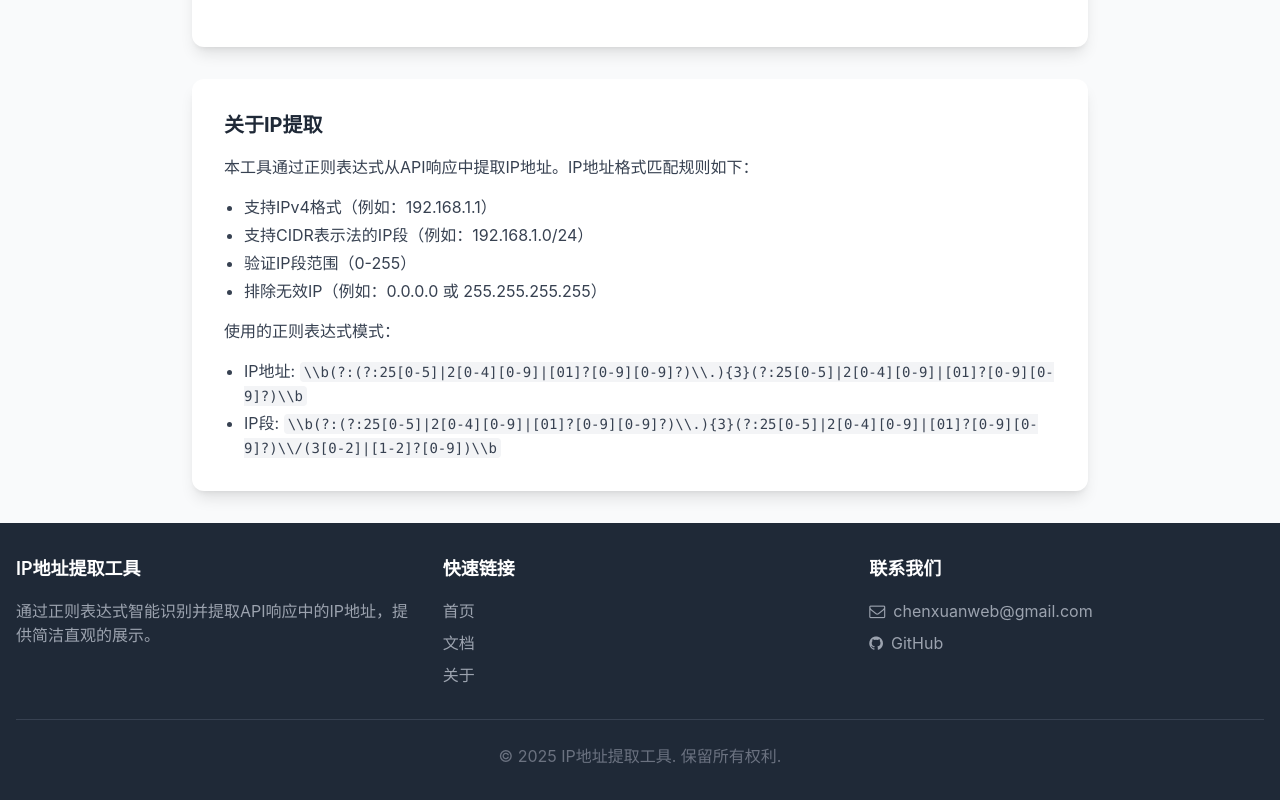
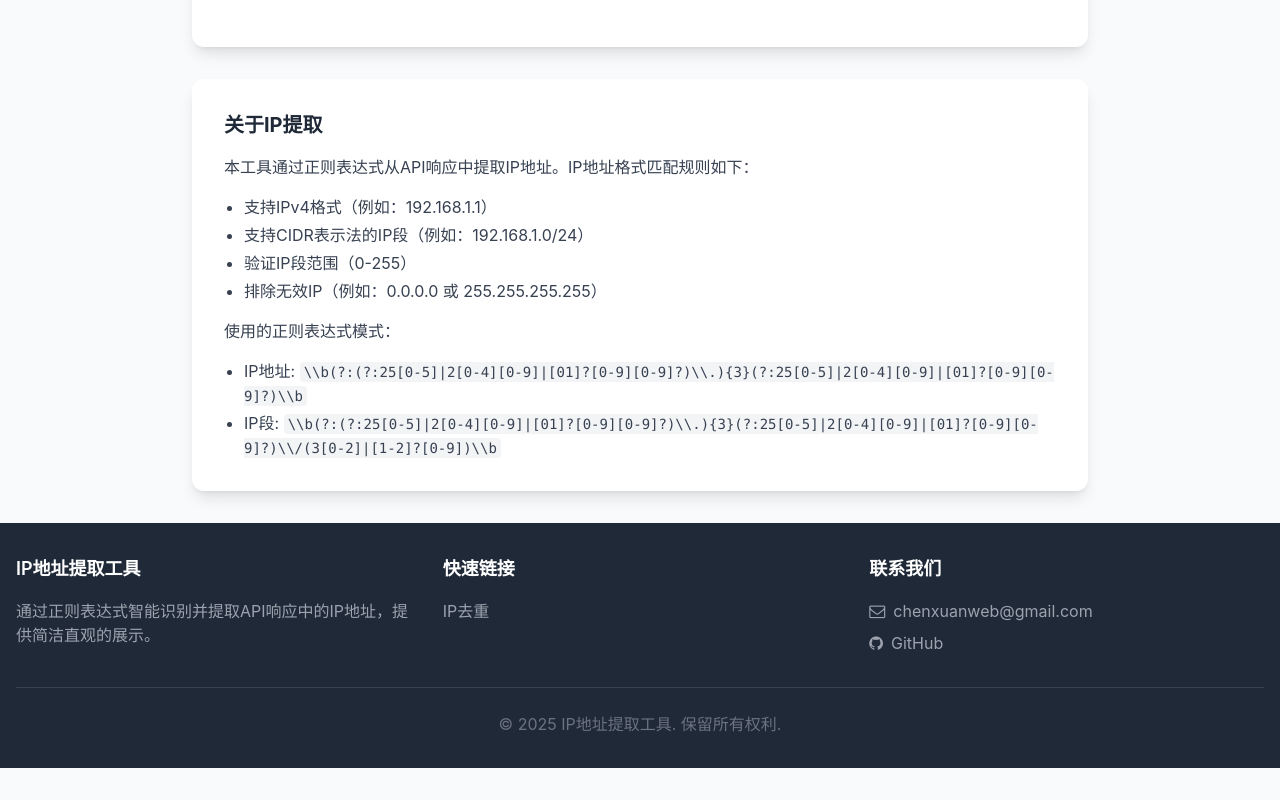
Before and after one commit to chenxuan520/getip-cf-worker, a plain HTML site: page index.html in a window 1280 px wide. Shown: the part 669-1469 px from the top of the page. After the commit the page ends 1437 px from the top, so only its background shows below. Drawn offline with nearby package versions, Linux system fonts and the light colour scheme.

Commit message:
Update index.html

```diff
--- a/index.html
+++ b/index.html
@@ -210,9 +210,7 @@
                 <div>
                     <h3 class="text-lg font-semibold mb-4">快速链接</h3>
                     <ul class="space-y-2">
-                        <li><a href="#" class="text-gray-400 hover:text-white transition-colors">首页</a></li>
-                        <li><a href="#" class="text-gray-400 hover:text-white transition-colors">文档</a></li>
-                        <li><a href="#" class="text-gray-400 hover:text-white transition-colors">关于</a></li>
+                        <li><a href="https://www.ggmmgo.com/ipquchong.aspx" class="text-gray-400 hover:text-white transition-colors">IP去重</a></li>
                     </ul>
                 </div>
                 <div>
@@ -224,7 +222,7 @@
                         </li>
                         <li class="flex items-center">
                             <i class="fa fa-github mr-2 text-gray-400"></i>
-                            <a href="https://gist.github.com/chenxuan520/40299467d4b93b7f082fd27009a0701d" class="text-gray-400 hover:text-white transition-colors">GitHub</a>
+                            <a href="https://github.com/chenxuan520/getip-cf-worker" class="text-gray-400 hover:text-white transition-colors">GitHub</a>
                         </li>
                     </ul>
                 </div>
```
